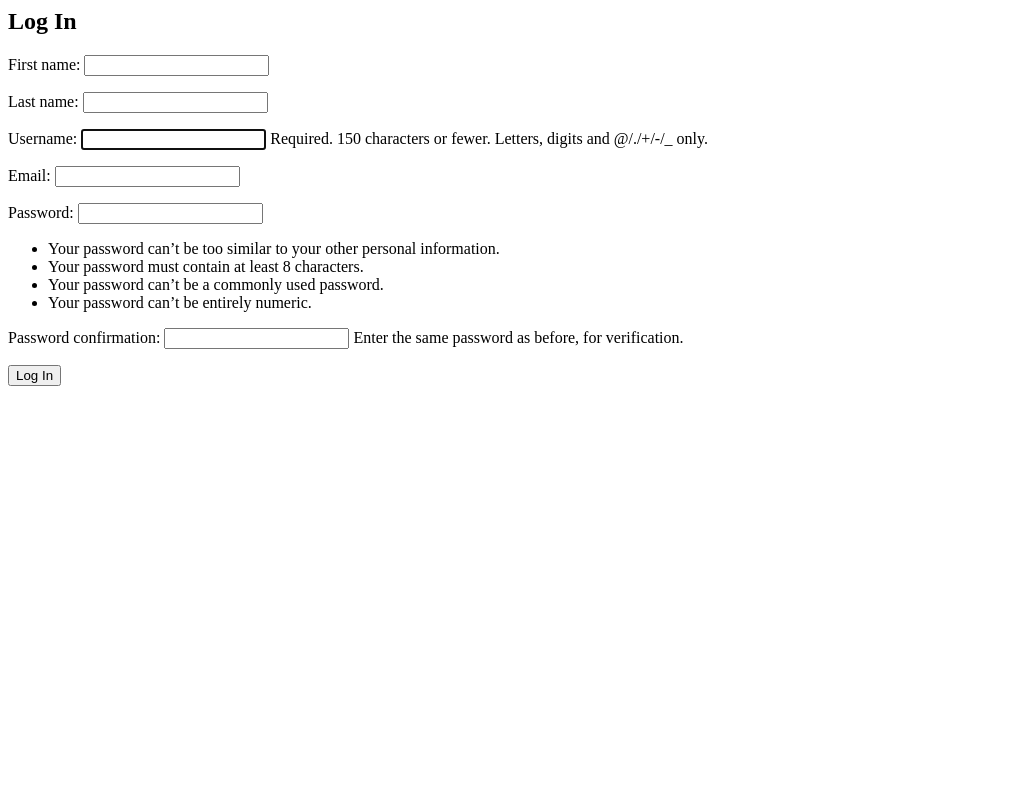
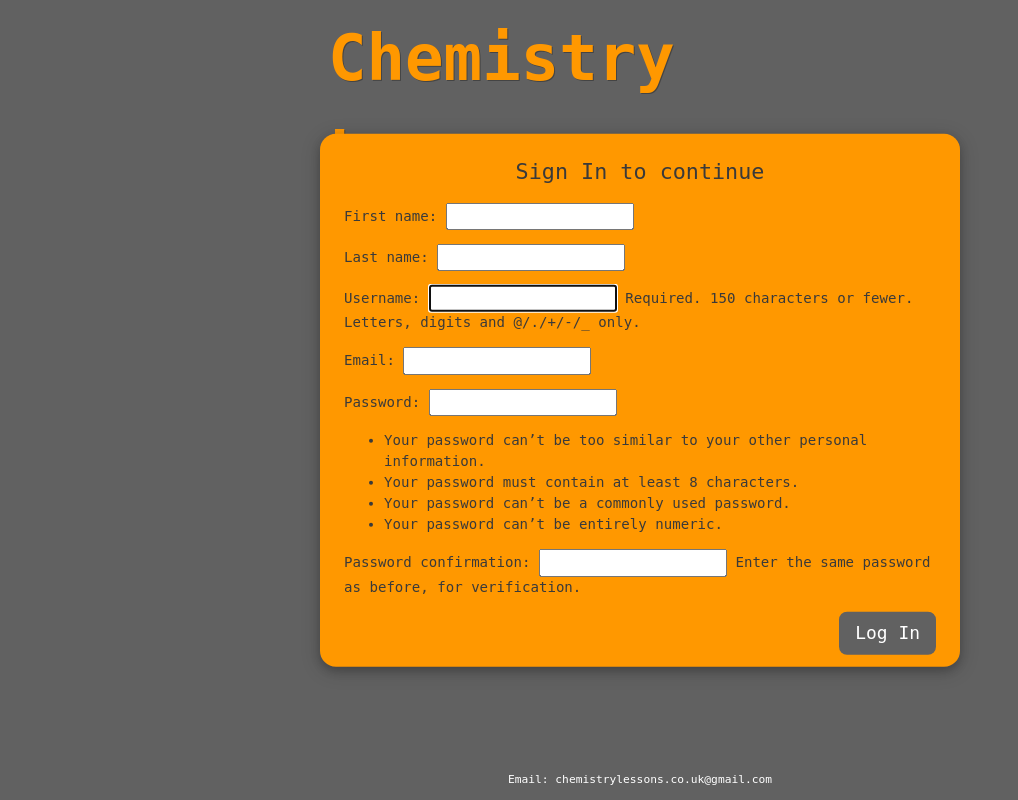
Before and after one commit to fquinn03/chemistrylessons, a Django app: template subscribers/templates/registration/login.html in a window 1280 px wide. Shown: the whole page, without its empty margins (0-1018 px from the left). Run offline with Django 3.2, Linux system fonts and the light colour scheme; the template is opened without the code that fills it: values that come from a table or form of the project are taken from there, others are empty; some libraries are stand-ins or nearby versions.

Commit message:
edited html for login and reg

```diff
--- a/mysite/settings.py
+++ b/mysite/settings.py
@@ -37,6 +37,7 @@
     'django.contrib.sessions',
     'django.contrib.messages',
     'django.contrib.staticfiles',
+    'widget_tweaks',
     'pages',
     'resources',
     'subscribers',
--- a/pages/templates/base.html
+++ b/pages/templates/base.html
@@ -11,15 +11,16 @@
         <meta name="viewport" content="width=device-width, initial-scale=1">
         <link rel="stylesheet" type="text/css" href="{% static 'pages/w3.css' %}">
     </head>
-    <div class="w3-container w3-dark-gray w3-monospace">
-        <body>
+    <body class="w3-container w3-dark-gray w3-monospace">
+        <div class="w3-display-container"
             {% block content %}
             {% endblock %}
-            <div class="w3-center">
-                <footer>
+            <div>
+                <footer class="w3-display-bottommiddle">
                     <small><p class>Email: chemistrylessons.co.uk@gmail.com</p></small>
                 </footer>
             </div>
-        </body>
-    </div>
+        </div>
+    </body>
+
 </html>
--- a/subscribers/templates/registration/login.html
+++ b/subscribers/templates/registration/login.html
@@ -1,6 +1,18 @@
-<h2>Log In</h2>
-<form method="post">
-  {% csrf_token %}
-  {{ form.as_p }}
-  <button type="submit">Log In</button>
-</form>
+{% extends 'base.html' %}
+{% load static %}
+{% block content %}
+    <div>
+        <h1 class="w3-text-orange w3-display-topmiddle"><b>Chemistry Lessons</b></h1>
+    </div>
+    <div class="w3-display-middle w3-orange w3-card-4 w3-padding-large w3-round-xlarge w3-text-dark-grey">
+        <div class="w3-center">
+            <h4>Sign In to continue</h4>
+        </div>
+        <form method="post">
+          {% csrf_token %}
+          {{ form.as_p }}
+          <button class ="w3-button w3-right w3-dark-grey w3-round-large" type="submit">Log In</button>
+        </form>
+    </div>
+
+{% endblock %}
```
Also changed, not shown: pages/templates/home.html (+6 -4 lines), subscribers/templates/register.html (+32 -6 lines).
